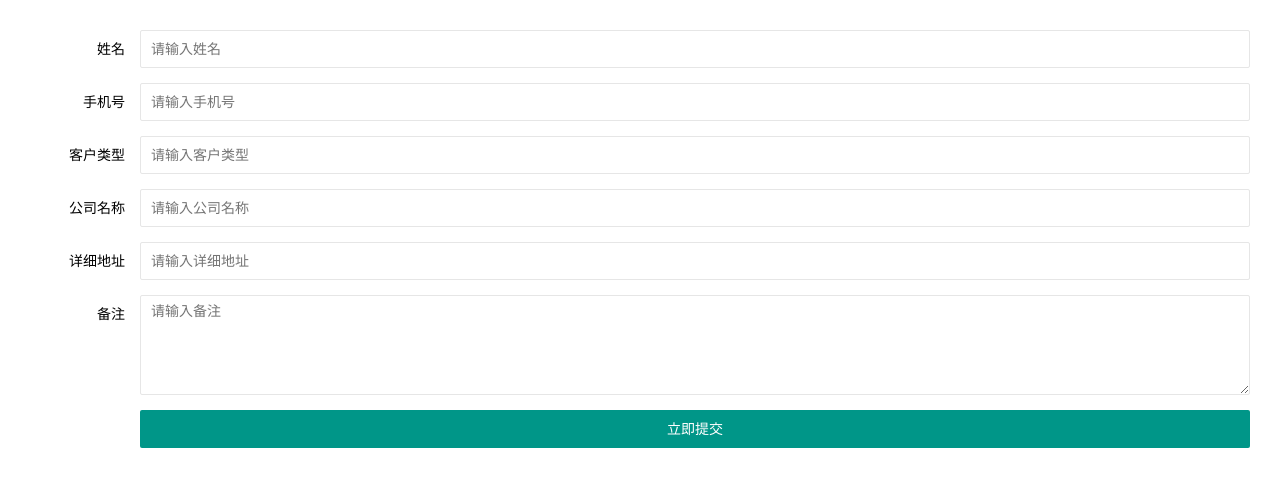
After one commit to Tomoxox/dycSys, a Django app: template templates/user/sphere/updateClientProfile.html in a window 1280 px wide. The commit adds this page. Shown: the top 487 px of the page. Run offline with Django 3.2, Linux system fonts and the light colour scheme; the template is opened without the code that fills it, so the values that code supplies are empty.

Commit message:
修改了一些bug

```diff
--- a/DYAdmin/models.py
+++ b/DYAdmin/models.py
@@ -541,10 +541,10 @@ class Peer(BaseModel):
     Customer = models.ForeignKey('Customer', on_delete=models.CASCADE)
     uid = models.CharField(max_length=20, null=True)
     sec_uid = models.CharField(max_length=120, null=True)
-    unique_id = models.CharField(max_length=16, null=True)
+    unique_id = models.CharField(max_length=20, null=True)
     nickname = models.CharField(max_length=20, null=True)
-    signature = models.CharField(max_length=100, null=True)
-    avatar_thumb = models.URLField(max_length=150, null=True)
+    signature = models.CharField(max_length=255, null=True)
+    avatar_thumb = models.URLField(max_length=200, null=True)
     follower_count = models.IntegerField(null=True)
     total_favorited = models.IntegerField(null=True)
     custom_verify = models.CharField(max_length=50, null=True)
@@ -625,11 +625,11 @@ class Consumer(BaseModel):
     nickname = models.CharField(max_length=25, null=True)
     avatar_thumb = models.URLField(max_length=150, null=True)
     name = models.CharField(max_length=20, null=True)
-    phone = models.CharField(max_length=11, null=True)
-    type = models.SmallIntegerField(null=True,verbose_name='1 个人 2 企业')
+    phone = models.CharField(max_length=20, null=True)
+    type = models.CharField(max_length=20, null=True)
     company = models.CharField(max_length=20, null=True)
-    address = models.CharField(max_length=30, null=True)
-    remark = models.CharField(max_length=30, null=True)
+    address = models.CharField(max_length=40, null=True)
+    remark = models.CharField(max_length=255, null=True)
     objects = BaseManager()
 
     @staticmethod
--- a/User/urls.py
+++ b/User/urls.py
@@ -19,10 +19,12 @@ urlpatterns = [
     path('commentPageByID/<int:videoId>', user_login_required(views.commentPageByID),name='user-commentPageByID'),
     path('userPage/<str:userId>', user_login_required(views.userPage),name='user-userPage'),
     path('searchVideo/<str:words>', user_login_required(views.searchVideo),name='user-userPage'),
+    path('searchVideoByWords/<str:words>', user_login_required(views.searchVideoByWords),name='user-searchVideoByWords'),
 
 
     path('myHotWord', user_login_required(views.myHotWord),name='user-myHotWord'),
     path('addWord', user_login_required(views.addWord),name='user-addWord'),
+    path('deleteMyHotWord', user_login_required(views.deleteMyHotWord),name='user-deleteMyHotWord'),
     path('chooseTask', user_login_required(views.chooseTask),name='user-chooseTask'),
     path('addVideo', user_login_required(views.addVideo),name='user-addVideo'),
     path('addPeer', user_login_required(views.addPeer),name='user-addPeer'),
@@ -36,10 +38,13 @@ urlpatterns = [
     path('taskCenter', user_login_required(views.taskCenter),name='user-taskCenter'),
     path('marketingClue', user_login_required(views.marketingClue),name='user-marketingClue'),
 
+    path('updateStatusOfClue', user_login_required(views.updateStatusOfClue), name='user-updateSatusOfClue'),
 
     path('aiClue', user_login_required(views.aiClue),name='user-aiClue'),
     path('addConsumers', user_login_required(views.addConsumers),name='user-addConsumers'),
     path('clientProfile', user_login_required(views.clientProfile),name='user-clientProfile'),
+    path('deleteMyClient', user_login_required(views.deleteMyClient),name='user-deleteMyClient'),
+    path('updateClientProfile/<int:clientId>', user_login_required(views.updateClientProfile),name='user-updateClientProfile'),
     path('followUpRec', user_login_required(views.followUpRec),name='user-followUpRec'),
 
 
--- a/templates/user/customer/myHotWord.html
+++ b/templates/user/customer/myHotWord.html
@@ -135,7 +135,7 @@
 
             function deleteById(id) {
                 okLayer.confirm("确定要删除吗？", function () {
-                    okUtils.ajax("/product/deleteProduct", "delete", {idsStr: id}).done(function (response) {
+                    okUtils.ajax("/deleteMyHotWord", "post", {idsStr: id}).done(function (response) {
                         okUtils.tableSuccessMsg(response.msg);
                     }).fail(function (error) {
                         console.log(error);
--- a/templates/user/customer/searchA.html
+++ b/templates/user/customer/searchA.html
@@ -192,7 +192,7 @@
                     $('#HOT_WORDS').append(
                         '                       <tr>\n' +
                         '                            <td>' + i + '</td>\n' +
-                        '                            <td>' + data.sug_list[i - 1].content + '</td>\n' +
+                        '                            <td><button class="layui-btn layui-btn-radius layui-btn-normal" onclick="hotWordVideos(\''+data.sug_list[i - 1].content+'\')">'+data.sug_list[i - 1].content+'</button></td>\n' +
                         '                            <td>' + data.sug_list[i - 1].extra_info.ranking_rule_score + '</td>\n' +
                         '                            <td>' + time + '</td>\n' +
                         '                            <td>\n' +
@@ -390,6 +390,10 @@
             okLayer.open('查看评论', '/commentPage/' + videoId, "90%", "90%", null, function () {
             })
         }
+        function hotWordVideos(word) {
+            okLayer.open('相关视频', '/searchVideoByWords/' + word, "90%", "90%", null, function () {
+            })
+        }
 
         function addWord(words, index) {
             $.post('{% url "user-addWord" %}', {
--- /dev/null
+++ b/templates/user/sphere/updateClientProfile.html
@@ -0,0 +1,73 @@
+{% extends "../../base.html" %}
+{% load static %}
+{% block body %}
+    <style>
+        .padding20 {
+            padding: 20px;
+        }
+    </style>
+    <form class="layui-form padding20" action="">
+        <div class="layui-form-item">
+            <label class="layui-form-label">姓名</label>
+            <div class="layui-input-block">
+                <input type="text" name="name"  placeholder="请输入姓名"
+                       autocomplete="off" class="layui-input" value="{{ client.name | default:'' }}">
+            </div>
+        </div>
+        <div class="layui-form-item">
+            <label class="layui-form-label">手机号</label>
+            <div class="layui-input-block">
+                <input type="text" name="phone" placeholder="请输入手机号"
+                       autocomplete="off" class="layui-input" value="{{ client.phone | default:'' }}">
+            </div>
+        </div>
+        <div class="layui-form-item">
+            <label class="layui-form-label">客户类型</label>
+            <div class="layui-input-block">
+                <input type="text" name="type" placeholder="请输入客户类型"
+                       autocomplete="off" class="layui-input" value="{{ client.type | default:'' }}">
+            </div>
+        </div>
+        <div class="layui-form-item">
+            <label class="layui-form-label">公司名称</label>
+            <div class="layui-input-block">
+                <input type="text" name="company" placeholder="请输入公司名称"
+                       autocomplete="off" class="layui-input" value="{{ client.company | default:'' }}">
+            </div>
+        </div>
+        <div class="layui-form-item">
+            <label class="layui-form-label">详细地址</label>
+            <div class="layui-input-block">
+                <input type="text" name="address" placeholder="请输入详细地址"
+                       autocomplete="off" class="layui-input" value="{{ client.address | default:'' }}">
+            </div>
+        </div>
+        <div class="layui-form-item">
+            <label class="layui-form-label">备注</label>
+            <div class="layui-input-block">
+                <textarea name="remark" placeholder="请输入备注" class="layui-textarea">{{ client.remark | default:'' }}</textarea>
+            </div>
+        </div>
+        <div class="layui-form-item">
+            <div class="layui-input-block">
+                <button class="layui-btn layui-btn-fluid" lay-submit lay-filter="formDemo">立即提交</button>
+            </div>
+        </div>
+    </form>
+
+    <script>
+        $(function () {
+            okLoading.close();
+        })
+        layui.use(['form','layer'], function () {
+            var form = layui.form;
+            var layer = layui.layer;
+            form.on('submit(formDemo)', function (data) {
+                $.post('',data.field,function (res) {
+                    layer.msg(res.msg);
+                });
+                return false;
+            });
+        });
+    </script>
+{% endblock body %}
```
Also changed, not shown: User/views.py (+54 -6 lines), templates/user/monitor/marketingClue.html (+7 -2 lines), templates/user/sphere/aiClue.html (+7 -2 lines), templates/user/sphere/clientProfile.html (+28 -18 lines), DYAdmin/migrations/0026_auto_20211101_2109.py (added), DYAdmin/migrations/0027_alter_consumer_type.py (added), DYAdmin/migrations/0028_alter_consumer_remark.py (added), DYAdmin/migrations/0029_auto_20211101_2250.py (added).
